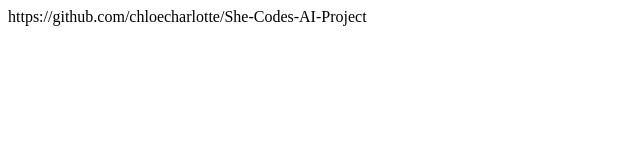
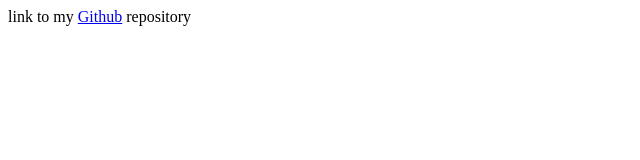
Before and after one commit to chloecharlotte/She-Codes-AI-Project, a plain HTML site: page index.html in a window 1280 px wide. Shown: the whole page, without its empty margins (0-640 px from the left). Drawn offline with Linux system fonts and the light colour scheme.

Commit message:
make it nicer to look at

```diff
--- a/index.html
+++ b/index.html
@@ -7,7 +7,13 @@
     <title>Document</title>
   </head>
   <body>
-    <a>https://github.com/chloecharlotte/She-Codes-AI-Project</a>
+    link to my
+    <a
+      href="https://github.com/chloecharlotte/She-Codes-AI-Project"
+      target="_blank"
+      >Github</a
+    >
+    repository
     <script src="src/index.js"></script>
   </body>
 </html>
```
